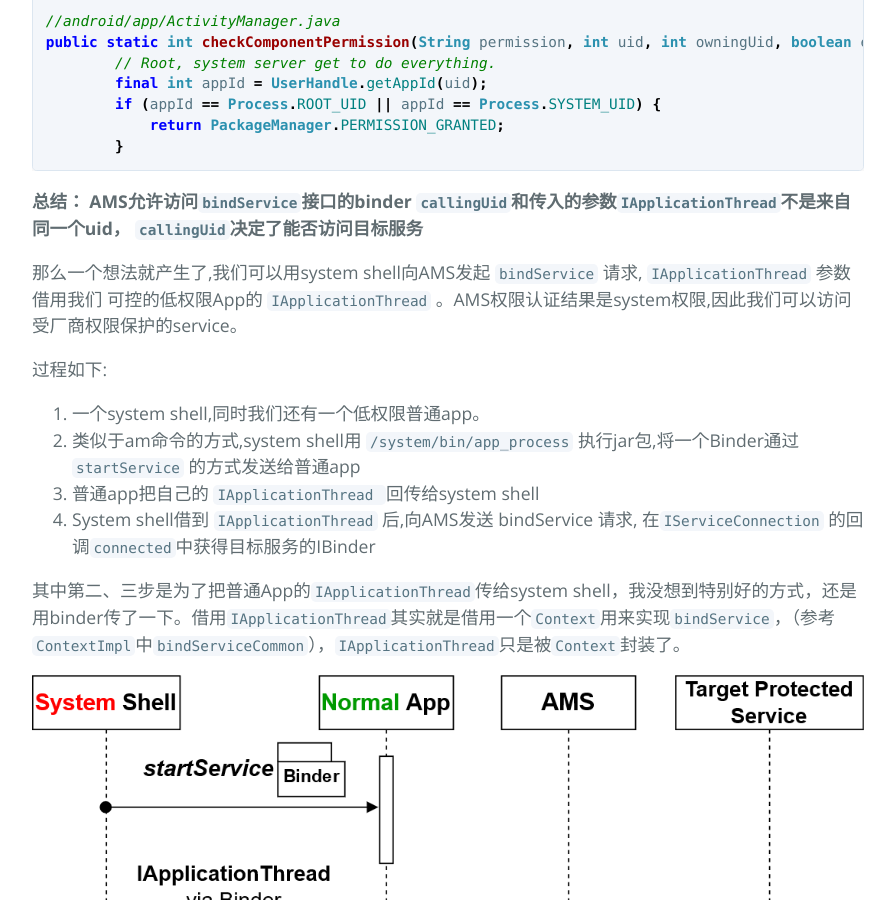
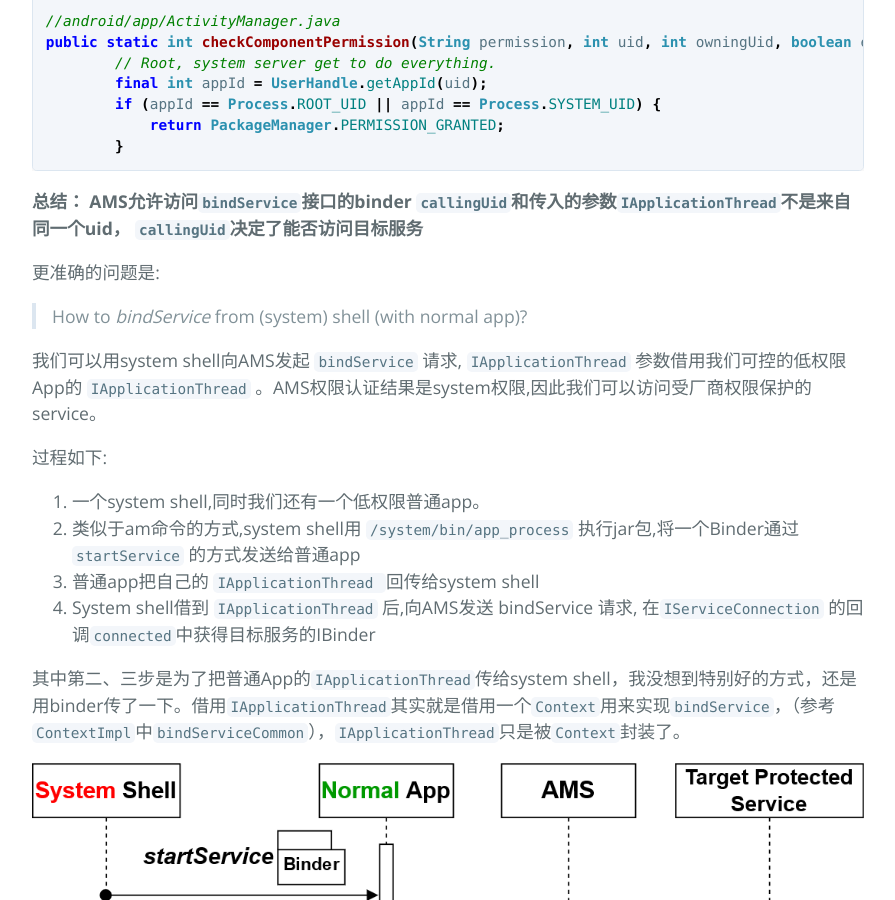
Before and after one commit to nemozqqz/nemozqqz.github.io, a Jekyll site: the page built from _posts/2022-06-21-How-to-BindService-from-Shell.md, in a window 1280 px wide and 900 px high, scrolled down 2001 px. Shown: the whole window, without its empty margins (192-1087 px from the left). Built offline with Jekyll 4.4.1, drawn with Linux system fonts in a browser that asks for light colours.

Commit message:
chore: improve post bindService

```diff
--- a/_posts/2022-06-21-How-to-BindService-from-Shell.md
+++ b/_posts/2022-06-21-How-to-BindService-from-Shell.md
@@ -82,8 +82,12 @@ public static int checkComponentPermission(String permission, int uid, int ownin
 **总结：
 AMS允许访问`bindService`接口的binder `callingUid`和传入的参数`IApplicationThread`不是来自同一个uid， `callingUid`决定了能否访问目标服务**
 
-那么一个想法就产生了,我们可以用system shell向AMS发起 `bindService` 请求, `IApplicationThread` 参数借用我们
-可控的低权限App的 `IApplicationThread` 。AMS权限认证结果是system权限,因此我们可以访问受厂商权限保护的service。
+更准确的问题是:
+
+> How to *bindService* from (system) shell (with normal app)?
+
+我们可以用system shell向AMS发起 `bindService` 请求, `IApplicationThread` 参数借用我们可控的低权限App的 `IApplicationThread` 。AMS权限认证结果是system权限,因此我们可以访问受厂商权限保护的service。
+
 
 过程如下:
 
```
